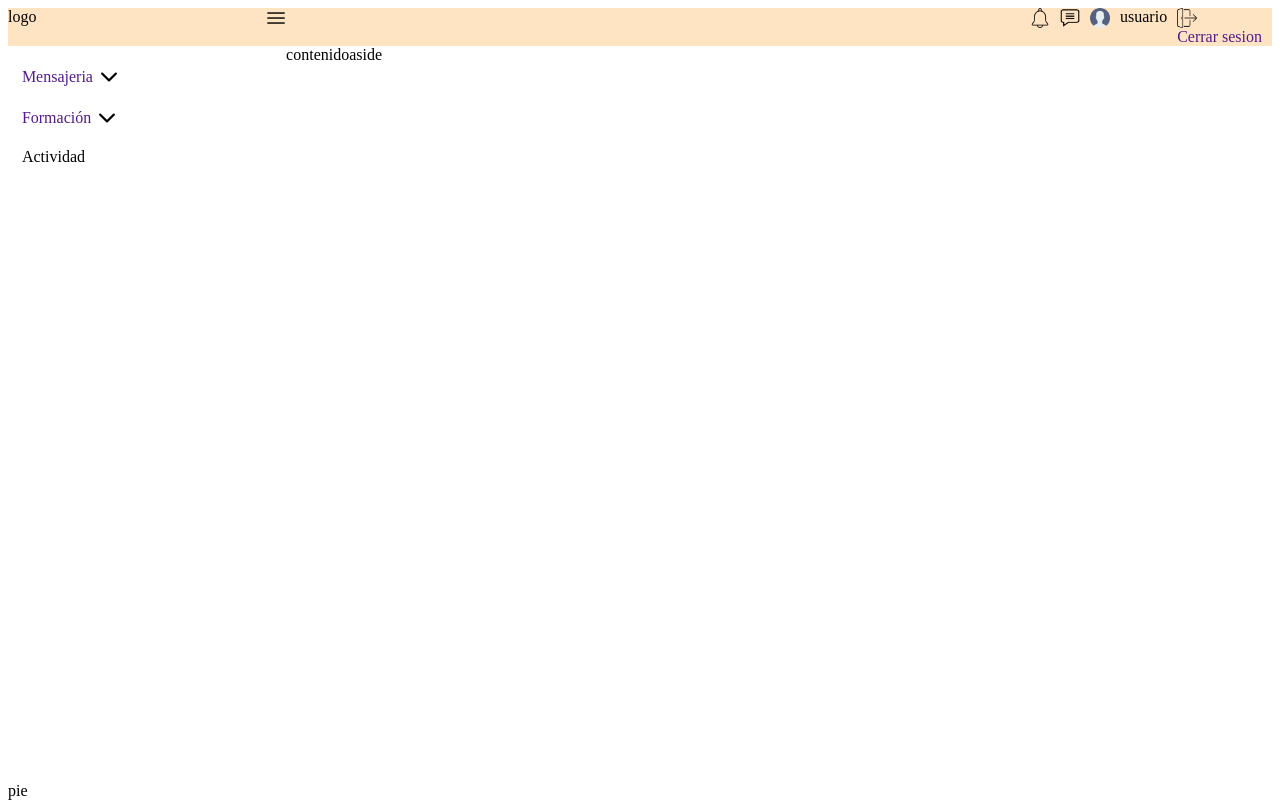
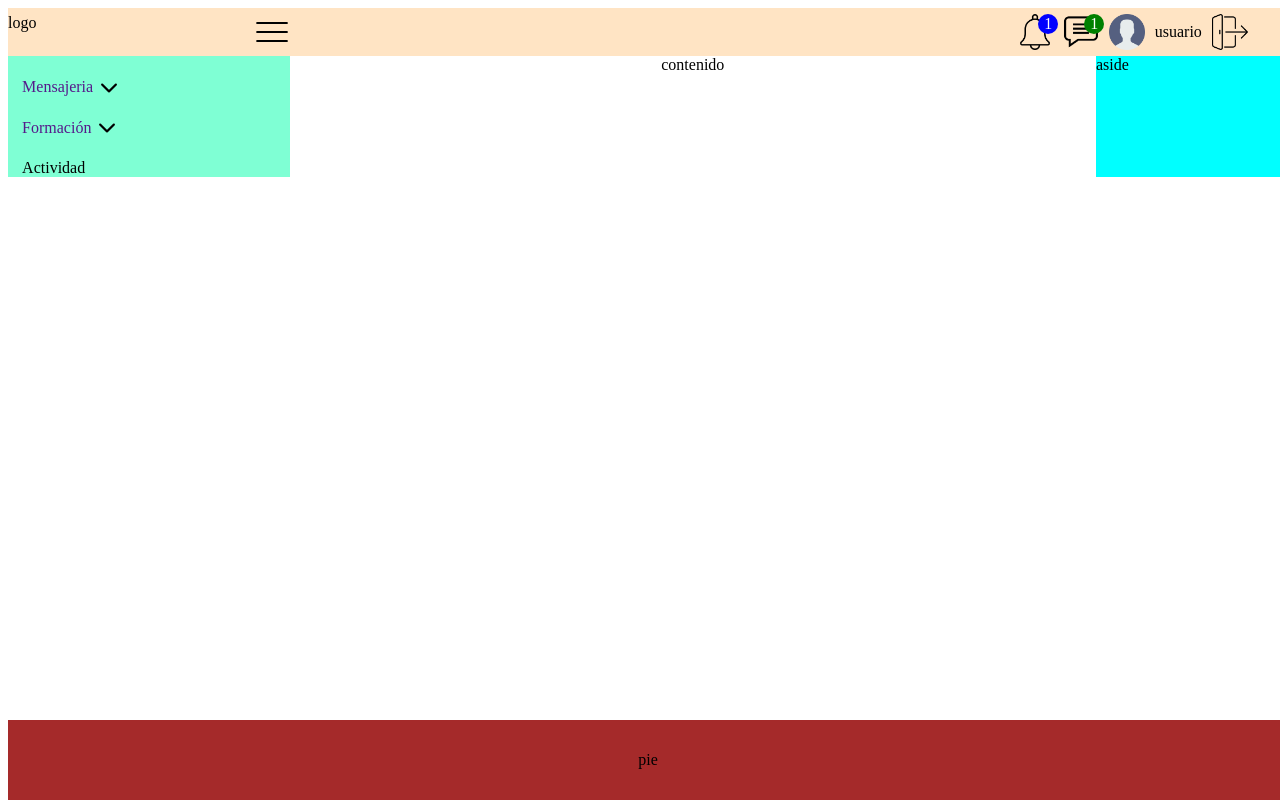
Before and after one commit to FenteMontoto/django_app_bi_-_lms, a Django app: page /home in a window 1280 px wide. Run offline with Django 4.2, Linux system fonts and the light colour scheme.

Commit message:
retoques burbujas mensajes y avisos

```diff
--- a/app_bi_lms/gestion_usuarios/static/gestion_usuarios/css/estilos.css
+++ b/app_bi_lms/gestion_usuarios/static/gestion_usuarios/css/estilos.css
@@ -1,6 +1,7 @@
     body {
         display: flex;
         flex-direction: column;
+        width: 100%;
     }
 
     #inicial {
@@ -12,14 +13,22 @@
     #header {
         display: flex;
         flex-direction: row;
-        height: 12%;
         justify-content: space-between;
         background-color: bisque;
+        height: 6vh;
+        width: 100%;
+        align-items: center;
     }
 
     #footer {
+        display: flex;
         position: absolute;
         bottom: 0;
+        width: 100%;
+        height: 10%;
+        background-color: brown;
+        justify-content: center;
+        align-items: center;
     }
 
     #show_menu>img {
@@ -30,11 +39,13 @@
         margin: 0;
         display: flex;
         flex-direction: row;
+        justify-content: space-between
     }
 
     #nav {
         margin: 0;
         width: 22%;
+        background-color: aquamarine;
     }
 
     #menu {
@@ -42,6 +53,18 @@
         list-style: none;
         padding: 0;
         margin-left: 5%;
+    }
+
+    ul>li:hover {
+        background-color: bisque;
+    }
+
+    ul>li>ul>li>a:hover {
+        background-color: brown;
+    }
+
+    ul>li>ul>li>a {
+        text-decoration: none;
     }
 
     #menu>li {
@@ -73,10 +96,21 @@
     #user {
         display: flex;
         flex-direction: row;
+        align-items: center;
+        justify-content: center;
     }
 
-    #user>div>img {
-        width: 20px;
+    #user>div {
+        text-align: center;
+    }
+
+    #uno>a>img,
+    #pater_user>div>img,
+    #avisos>a>img,
+    #header>div>div>img,
+    #cerrar>a>img,
+    #header>div>div>a>img {
+        width: 36px;
         vertical-align: middle;
     }
 
@@ -94,3 +128,50 @@
     #cerrar>a {
         text-decoration: none;
     }
+
+    #aside {
+        justify-self: end;
+        background-color: aqua;
+        width: 15%;
+    }
+
+    #cerrar {
+        text-decoration: none;
+        margin-right: 25%;
+    }
+
+    #pater_mensajes {
+        position: relative;
+    }
+
+    #burbuja_mensaje {
+        background-color: green;
+        width: 20px;
+        height: 20px;
+        border-radius: 50%;
+        position: absolute;
+        top: 0;
+        right: 10%;
+        color: white;
+        display: flex;
+        justify-content: center;
+        align-items: center;
+    }
+
+    #pater_avisos {
+        position: relative;
+    }
+
+    #burbuja_aviso {
+        background-color: blue;
+        width: 20px;
+        height: 20px;
+        border-radius: 50%;
+        position: absolute;
+        top: 0;
+        right: 10%;
+        color: white;
+        display: flex;
+        justify-content: center;
+        align-items: center;
+    }
--- a/app_bi_lms/gestion_usuarios/static/gestion_usuarios/js/funciones.js
+++ b/app_bi_lms/gestion_usuarios/static/gestion_usuarios/js/funciones.js
@@ -3,5 +3,7 @@
 show_menu.addEventListener('click', () => {
     if (nav.style.display == "none") {
         nav.style.display = "block"
+
     } else { nav.style.display = "none" }
+
 });
--- a/app_bi_lms/gestion_usuarios/templates/gestion_usuarios/base.html
+++ b/app_bi_lms/gestion_usuarios/templates/gestion_usuarios/base.html
@@ -26,12 +26,30 @@
                 <img src=" {% static 'gestion_usuarios/imagenes/menu.png' %} " alt=" " srcset=" "></div>
         </div>
         <div id="user">
-            <div id="avisos"><img src=" {% static 'gestion_usuarios/imagenes/campana.png' %} " alt=" " srcset=" "></div>
-            <div><img src=" {% static 'gestion_usuarios/imagenes/comentario.png' %} " alt=" " srcset=" "></div>
-            <div><img src=" {% static 'gestion_usuarios/imagenes/usuario.png' %} " alt=" " srcset=" "></div>
+            <div id="pater_avisos">
+                <div id="avisos">
+                    <a href=""><img src=" {% static 'gestion_usuarios/imagenes/campana.png' %} " alt=" " srcset=" ">
+                    </a>
+                </div>
+                <div id="burbuja_aviso">1</div>
+            </div>
+            <div id="pater_mensajes">
+                <div id="uno">
+                    <a href=""><img src=" {% static 'gestion_usuarios/imagenes/comentario.png' %} " alt=" " srcset=" "></a>
+                </div>
+                <div id="burbuja_mensaje">1</div>
+            </div>
+
+            <div>
+                <a href=""><img src=" {% static 'gestion_usuarios/imagenes/usuario.png' %} " alt=" " srcset=" ">
+                </a>
+            </div>
             <div>usuario</div>
+
             <div id="cerrar">
-                <img src=" {% static 'gestion_usuarios/imagenes/cerrar-sesion.png' %} " alt=" " srcset=" "><a href="">Cerrar sesion</a></div>
+                <a href=""><img src=" {% static 'gestion_usuarios/imagenes/cerrar-sesion.png' %} " alt=" " srcset=" ">
+                </a>
+            </div>
         </div>
 
 
@@ -42,18 +60,21 @@
                 <li id="mensajeria">
                     <a href="">Mensajeria</a><img src=" {% static 'gestion_usuarios/imagenes/flecha-hacia-abajo-para-navegar.png' %} " alt=" " srcset=" ">
                     <ul>
-                        <li>Mensajeria 1</li>
-                        <li>Mensajeria 2</li>
-                        <li>Mensajeria 3</li>
-
+                        <li>
+                            <a href="">Mensajeria 1</a></li>
+                        <li>
+                            <a href=""> Mensajeria 2</a>
+                        </li>
+                        <li><a href=""> Mensajeria 3</a></li>
                     </ul>
                 </li>
                 <li id="mensajeria">
                     <a href="">Formación</a><img src=" {% static 'gestion_usuarios/imagenes/flecha-hacia-abajo-para-navegar.png' %} " alt=" " srcset=" ">
                     <ul>
-                        <li>Formación 1</li>
-                        <li>Formación 2</li>
-                        <li>Formación 3</li>
+                        <li>
+                            <a href="">Formación 1</a> </li>
+                        <li><a href="">Formación 2</a></li>
+                        <li><a href="">Formación 3</a></li>
 
                     </ul>
                 </li>
```
